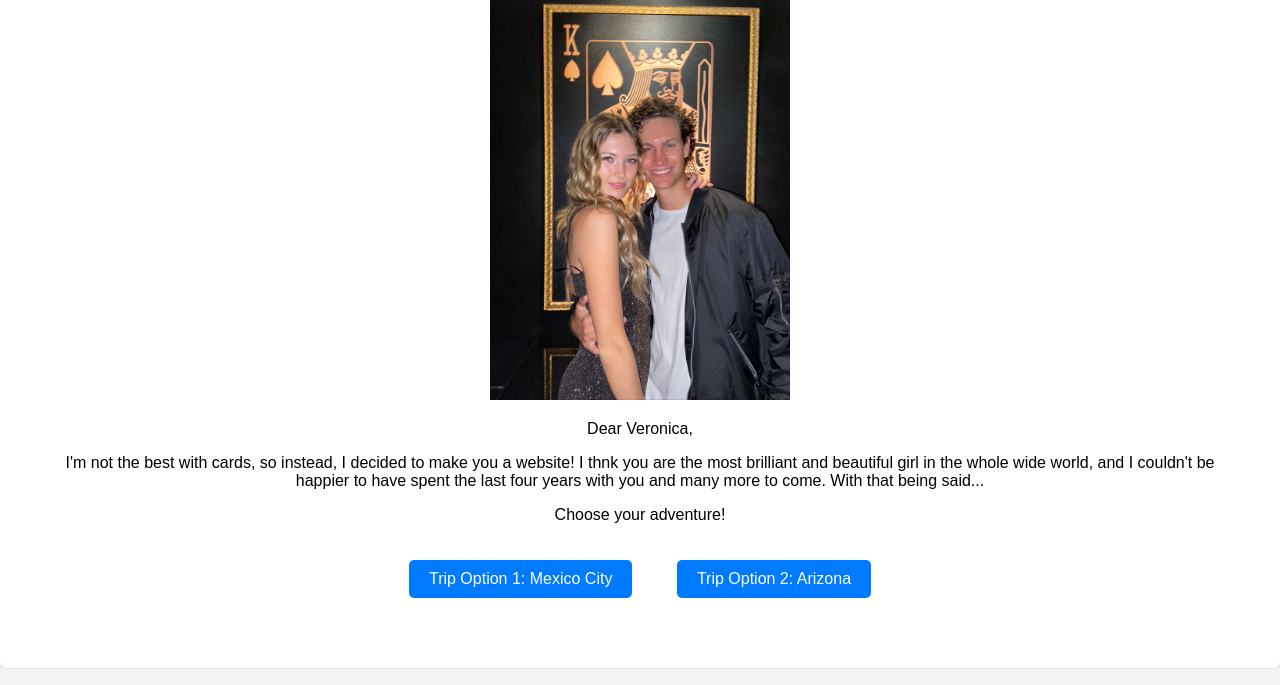
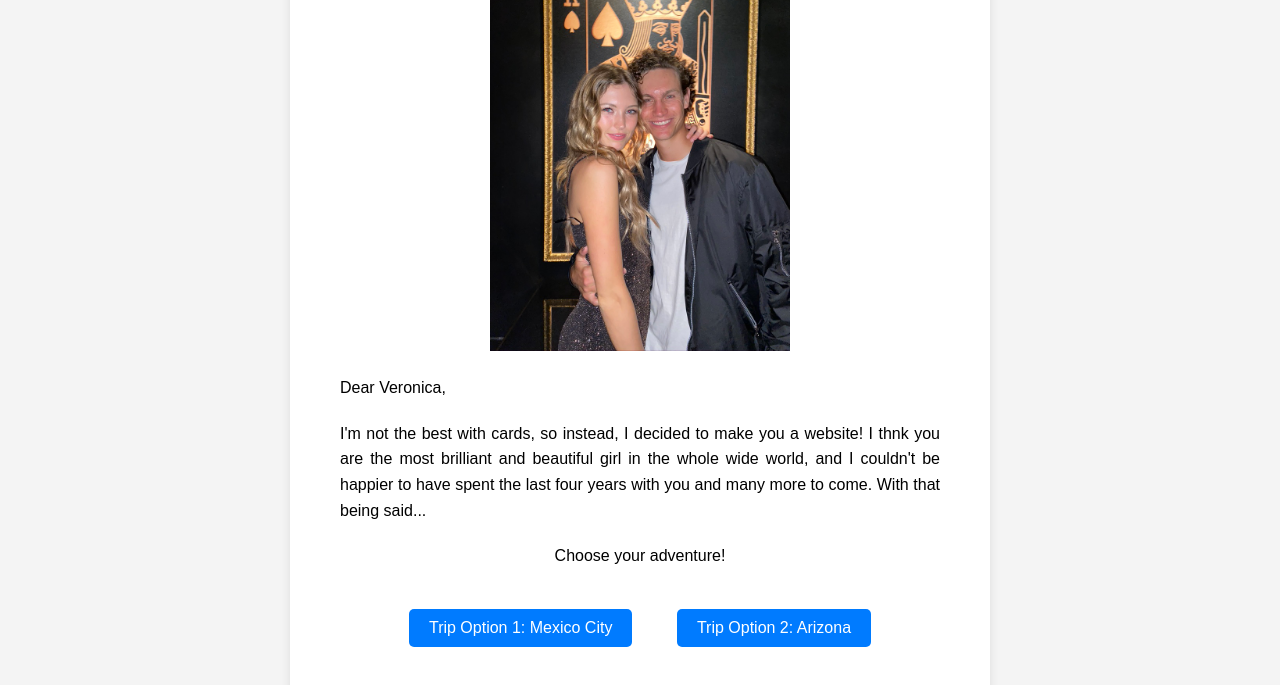
Before and after one commit to Davisrich95/veronica, a plain HTML site: page index.html in a window 1280 px wide. Shown: the part 131-816 px from the top of the page. Drawn offline with Linux system fonts and the light colour scheme.

Commit message:
Update style.css

```diff
--- a/style.css
+++ b/style.css
@@ -17,12 +17,25 @@ body {
     padding: 50px;
     box-shadow: 0 0 10px rgba(0,0,0,0.1); /* Adds a subtle shadow */
     border-radius: 8px; /* Rounded corners */
+    width: 90%; /* Limits the width to avoid overly wide paragraphs on large screens */
+    max-width: 600px; /* Maximum width to maintain readability */
 }
 
 /* Styles for the main heading */
 h1 {
     color: #333; /* Dark grey color for the text */
     font-size: 2em; /* Larger text size */
+}
+
+/* Styling paragraphs for better readability */
+p {
+    text-align: justify; /* Justifies the text to align both left and right edges */
+    line-height: 1.6; /* Increases line height for better readability */
+    margin: 20px 0; /* Adds top and bottom margins to separate paragraphs */
+}
+
+.center-text {
+    text-align: center; /* Centers the text */
 }
 
 /* Styling links for trip options */
```
